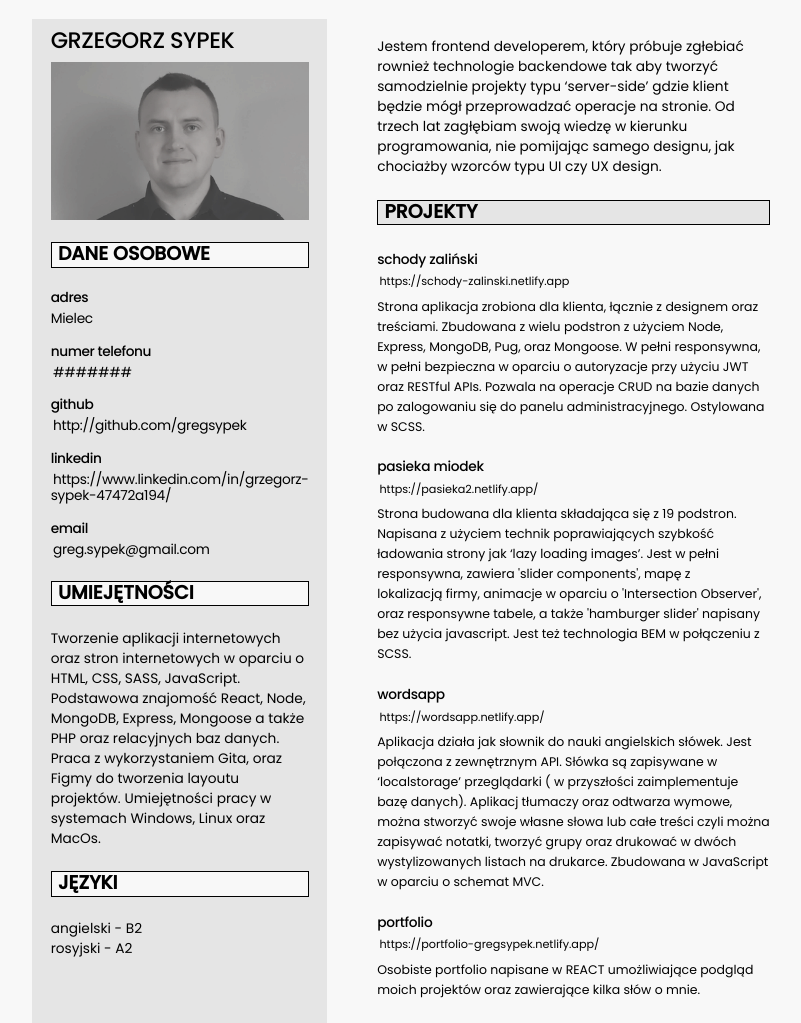
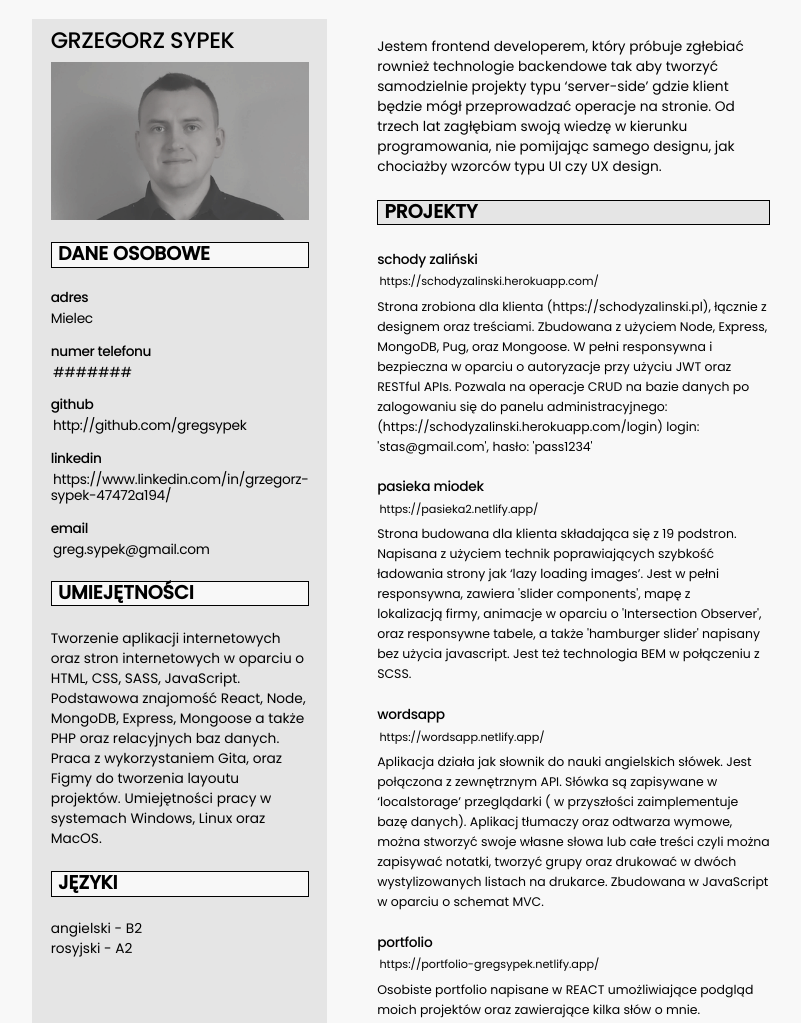
Before and after one commit to gregsypek/CV, a plain HTML site: page index.html in a window 1280 px wide. Shown: the top 1023 px of the page, without its empty margins (236-1037 px from the left). Drawn offline with Linux system fonts and the light colour scheme.

Commit message:
update description and link

```diff
--- a/index.html
+++ b/index.html
@@ -230,7 +230,7 @@
 							Node, MongoDB, Express, Mongoose a także PHP oraz relacyjnych baz
 							danych. Praca z wykorzystaniem Gita, oraz Figmy do tworzenia
 							layoutu projektów. Umiejętności pracy w systemach Windows, Linux
-							oraz MacOs.
+							oraz MacOS.
 						</p>
 					</div>
 					<div class="box languages">
@@ -259,16 +259,17 @@
 					</header>
 					<article class="project">
 						<h4>schody zaliński</h4>
-						<a href="https://schody-zalinski.netlify.app" class="link"
-							>https://schody-zalinski.netlify.app</a
+						<a href="https://schodyzalinski.herokuapp.com/" class="link"
+							>https://schodyzalinski.herokuapp.com/</a
 						>
 						<p>
-							Strona aplikacja zrobiona dla klienta, łącznie z designem oraz
-							treściami. Zbudowana z wielu podstron z użyciem Node, Express,
-							MongoDB, Pug, oraz Mongoose. W pełni responsywna, w pełni
-							bezpieczna w oparciu o autoryzacje przy użyciu JWT oraz RESTful
-							APIs. Pozwala na operacje CRUD na bazie danych po zalogowaniu się
-							do panelu administracyjnego. Ostylowana w SCSS.
+							Strona zrobiona dla klienta (https://schodyzalinski.pl), łącznie z
+							designem oraz treściami. Zbudowana z użyciem Node, Express,
+							MongoDB, Pug, oraz Mongoose. W pełni responsywna i bezpieczna w
+							oparciu o autoryzacje przy użyciu JWT oraz RESTful APIs. Pozwala
+							na operacje CRUD na bazie danych po zalogowaniu się do panelu
+							administracyjnego: (https://schodyzalinski.herokuapp.com/login)
+							login: 'stas@gmail.com', hasło: 'pass1234'
 						</p>
 					</article>
 					<article class="project">
```
